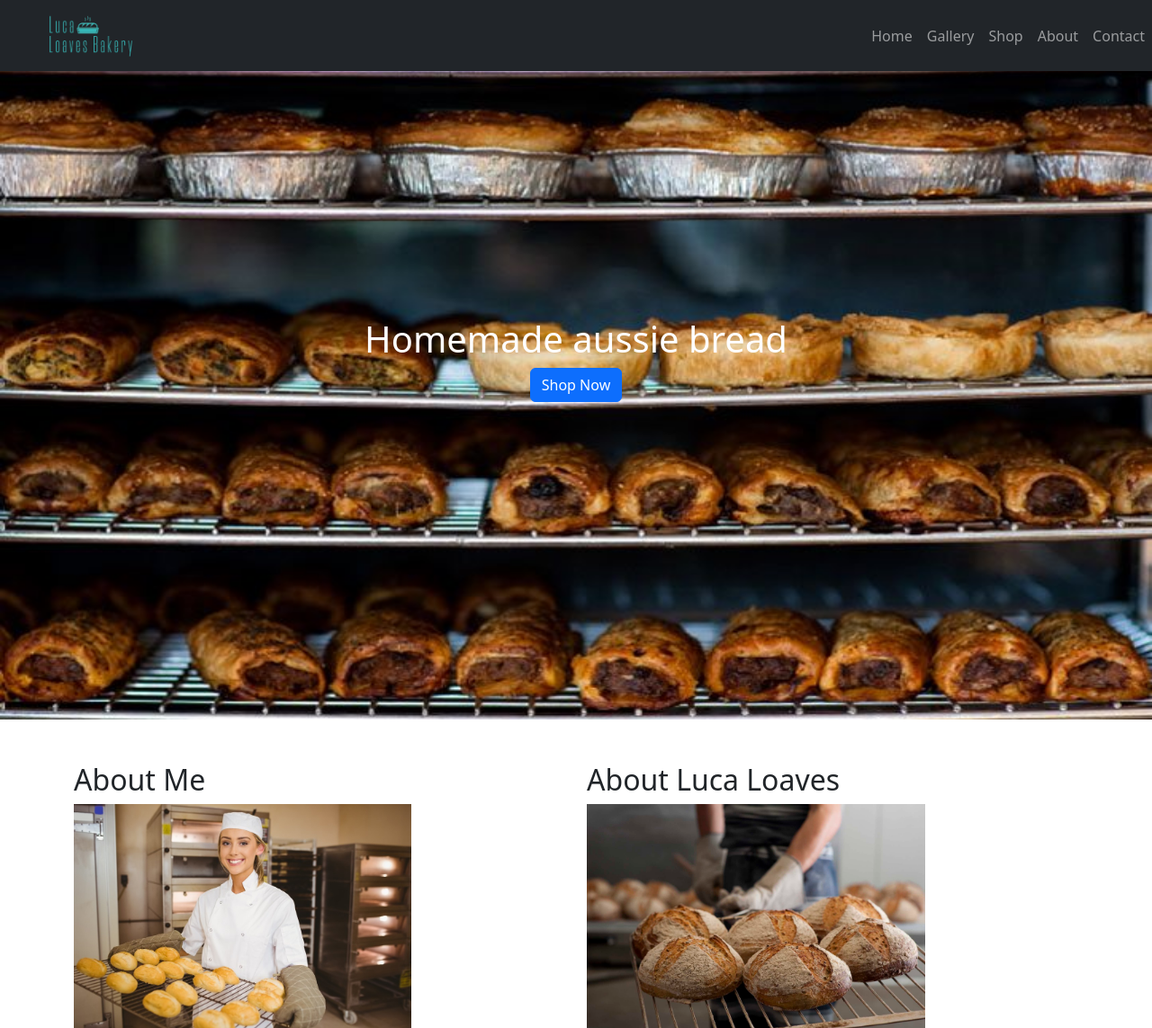
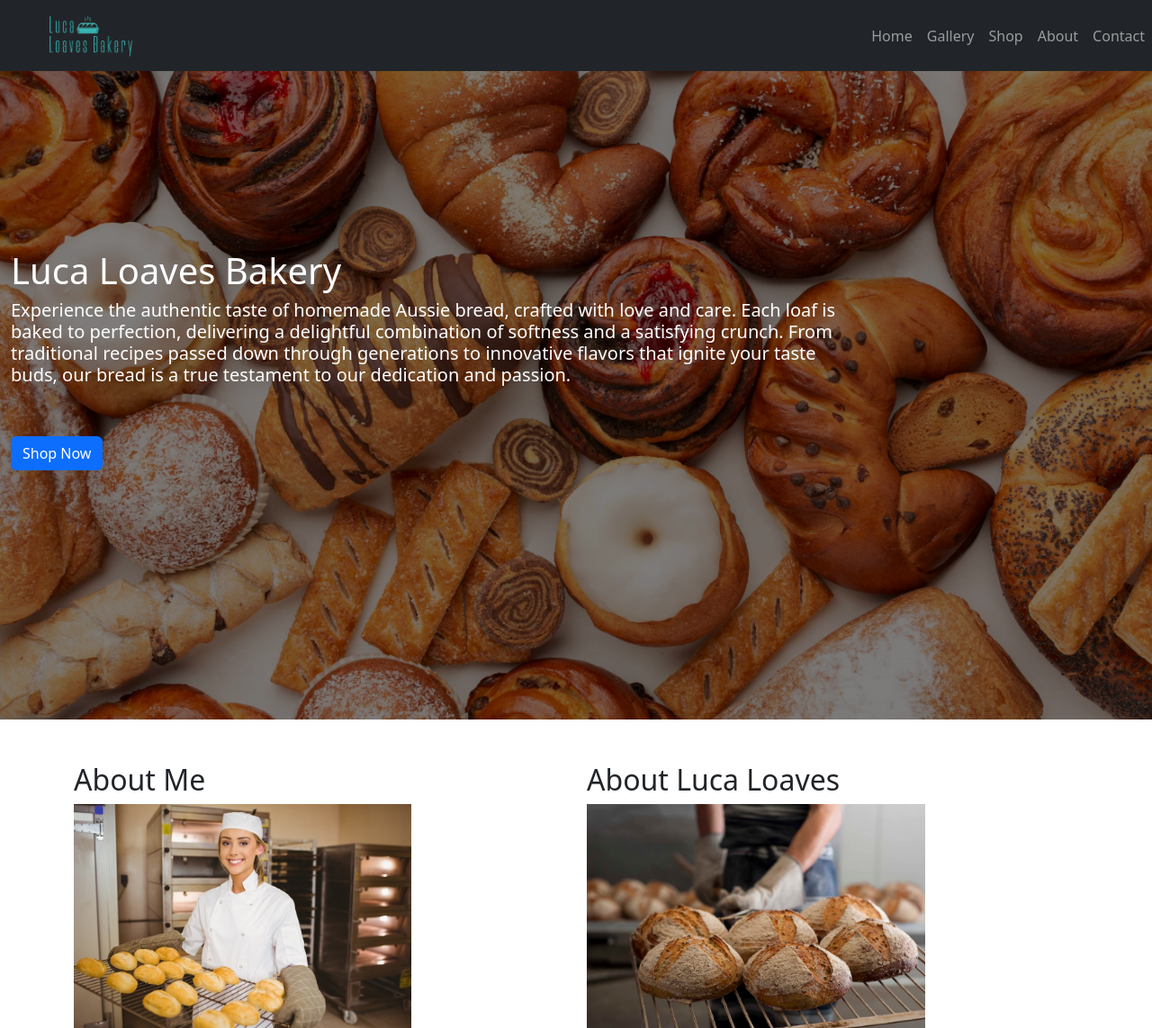
Before and after one commit to curregoz/acbi-term2, a PHP site: page / in a window 1280 px wide. Shown: the top 1143 px of the page at 90% size. Run offline with PHP 8.4, Linux system fonts and the light colour scheme.

Commit message:
Update full screen image and nav bar ui

```diff
--- a/css/style.css
+++ b/css/style.css
@@ -132,3 +132,25 @@ body {
 .no-decoration {
 	text-decoration: none;
 }
+
+.hero {
+	background-image: url(../assets/background.jpeg);
+	background-repeat: no-repeat;
+	background-size: cover;
+	position: relative;
+}
+
+.overlay {
+	position: absolute;
+	top: 0;
+	left: 0;
+	width: 100%;
+	height: 100%;
+	background-color: rgba(0, 0, 0, 0.5); /* Adjust the opacity as needed */
+	z-index: 1;
+}
+
+.container-fluid {
+	position: relative;
+	z-index: 2;
+}
--- a/index.html
+++ b/index.html
@@ -13,18 +13,24 @@
 
 </head>
 <body>
-  <header>
   <nav class="navbar navbar-expand-sm fixed-top navbar-dark bg-dark">
+    <div class="d-flex">
       <a class="navbar-brand mx-5" href="./#Home">
-        <img src="assets/logo-np-bg.png" alt="logo" style="width:12%;">
+        <img src="assets/logo-np-bg.png" alt="logo" style="width: 12%;">
       </a>
+
+      <button class="navbar-toggler ms-auto" type="button" data-bs-toggle="collapse" data-bs-target="#navbarNav"
+        aria-controls="navbarNav" aria-expanded="false" aria-label="Toggle navigation">
+        <span class="navbar-toggler-icon"></span>
+      </button>
+    </div>
 
     <div class="collapse navbar-collapse" id="navbarNav">
       <ul class="navbar-nav me-auto mb-2 mb-lg-0">
         <li class="nav-item">
           <a class="nav-link luca-text" aria-current="page" href="#Home">Home</a>
         </li>
-          <li class="nav-item" >
+        <li class="nav-item">
           <a class="nav-link luca-text" href="#Gallery">Gallery</a>
         </li>
         <li class="nav-item">
@@ -43,23 +49,34 @@
 
   <main>
     <a name="Home"></a>
-    <section class="d-flex align-items-center position-relative vh-100 cover hero" style="background-image:url(./assets/breads-sydney-bourke-street-bakery.jpeg); background-repeat: no-repeat; background-size: 100% 100%;">
-      <div class="container-fluid" style="text-align: center;">
-        <h1 class="text-white">Homemade aussie bread</h1>
+    <div class="d-flex align-items-center position-relative vh-100 cover hero">
+      <div class="overlay"></div>
+      <div class="container-fluid">
+        <h1 class="text-white">Luca Loaves Bakery</h1>
+        <div class="w-75">
+          <h5 class="text-white">Experience the authentic taste of homemade Aussie bread, crafted with love and care. Each loaf is baked to perfection, delivering a delightful combination of softness and a satisfying crunch. From traditional recipes passed down through generations to innovative flavors that ignite your taste buds, our bread is a true testament to our dedication and passion.</h5>
+        </div>
+        <br/>
+        <br/>
         <a class="btn btn-primary text-white mr-2" href="shop.php" role="button">Shop Now</a>
       </div>
-    </section>
+    </div>
 
+    <a name="About"></a>
     <div class="container-sm mt-5">
       <div class="row">
         <div class="col side">
-          <a name="About"><h2>About Me</h2></a>
+          <h2>About Me</h2>
           <img src="assets/baker.jpeg" alt="Photo of myself" style="height: 250px">
+          <br/>
+          <br/>
           <p class="double"> Hi! My name is Jenny Berry. I had dreamed since childhood of being a pastry chef, but life took me down many other paths before I finally made the jump into setting up my own business. Luca Loaves is a new patisserie I opened in Sydney CBD.  </p>
         </div>
         <div class="col main">
             <h2>About Luca Loaves</h2>
             <img src="assets/bsb-website-shots-39.jpeg" alt="Breads taken out of the oven" style="height: 250px">
+            <br/>
+            <br/>
             <p class="double">At Luca Loaves, we take pride in moulding the perfect creation born from simple ingredients. We share a passion and love for our craft like no other. We respect the history of artisan bakers that have come before us, and we honour their heritage with a fresh and creative approach. The communities we operate in demand that “homemade” means “homemade”. This is an authentic promise because this is where the real inspiration comes from. We bring raw ingredients to life, by combining them with passion and love to create authentic, honest baked goods that inspire a desire to bake more. We’re 100% committed to bringing you freshly baked bread made from scratch every single day using only the best ingredients, like 100% Aussie wheat fresh from the farm.</p>
             <br>
         </div>
```
Also changed, not shown: assets/background.jpeg (added), favicon.ico (added). Lines whose indentation alone changed are shown as unchanged.
